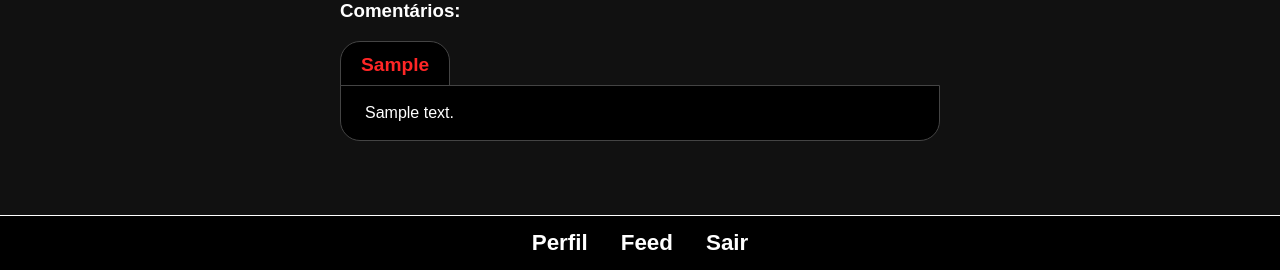
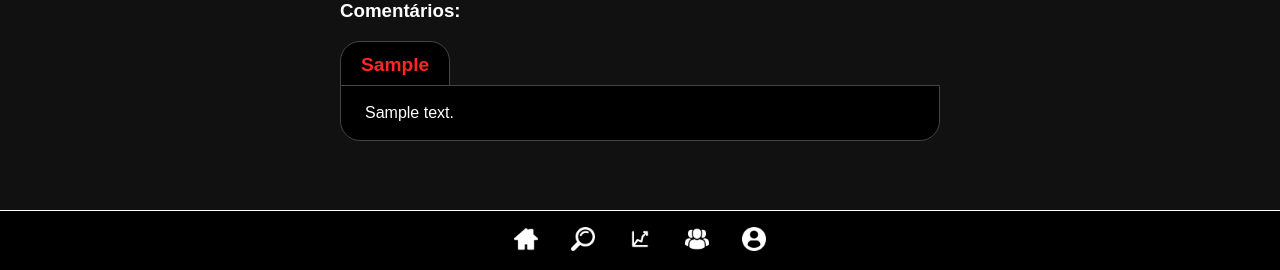
Before and after one commit to Mehranzin/MyOp, a Flask app: template templates/ver_post.html in a window 1280 px wide. Shown: the part 530-800 px from the top of the page. Run offline with Flask 3, Linux system fonts and the light colour scheme; tables that the repository leaves empty hold one stand-in row (values such as "Sample post"); the template is opened without the code that fills it: values that come from a table or form of the project are taken from there, most other values are stand-ins (such as "Sample title", 1, 10 or a date in 2020).

Commit message:
Adicionando nav footer nos comentarios

```diff
--- a/templates/ver_post.html
+++ b/templates/ver_post.html
@@ -88,9 +88,42 @@
 
     <footer class="nav-footer">
       <nav>
-        <a href="{{ url_for('perfil') }}">Perfil</a>
-        <a href="{{ url_for('feed') }}">Feed</a>
-        <a href="{{ url_for('logout') }}">Sair</a>
+        <a href="{{ url_for('feed') }}">
+          <img
+            src="{{ url_for('static', filename='images/home.png') }}"
+            alt="Feed"
+            class="icone"
+          />
+        </a>
+        <a href="{{ url_for('search') }}">
+          <img
+            src="{{ url_for('static', filename='images/search.png') }}"
+            alt="Search"
+            class="icone"
+          />
+        </a>
+
+        <a href="{{ url_for('trending') }}">
+          <img
+            src="{{ url_for('static', filename='images/trending.PNG') }}"
+            alt="Trending"
+            class="icone"
+          />
+        </a>
+        <a href="{{ url_for('groups') }}">
+          <img
+            src="{{ url_for('static', filename='images/groups.PNG') }}"
+            alt="Groups"
+            class="icone"
+          />
+        </a>
+        <a href="{{ url_for('perfil') }}">
+          <img
+            src="{{ url_for('static', filename='images/perfil.png') }}"
+            alt="Perfil"
+            class="icone"
+          />
+        </a>
       </nav>
     </footer>
     <script>
```
